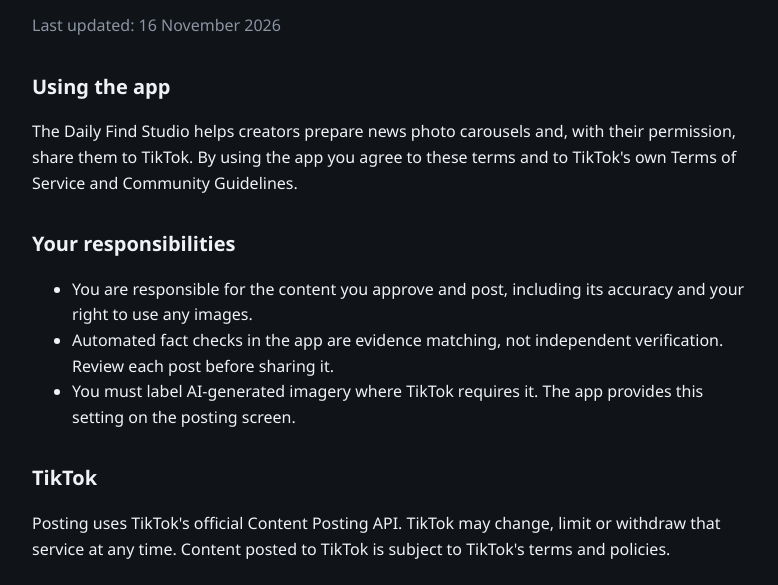
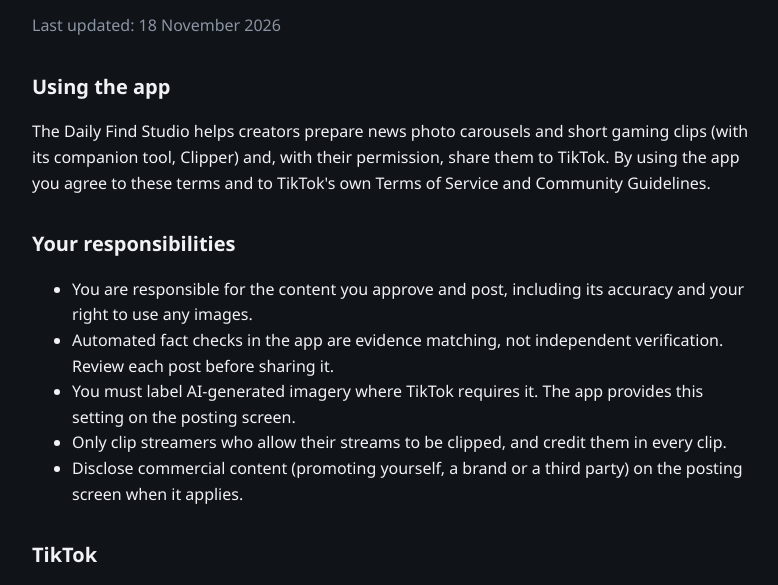
Before and after one commit to thedailyfindofficialuk-lab/dailyfind, a plain HTML site: page terms.html in a window 1280 px wide. Shown: the part 182-767 px from the top of the page, without its empty margins (248-1026 px from the left). Drawn offline with Linux system fonts and the light colour scheme.

Commit message:
Update terms.html

```diff
--- a/terms.html
+++ b/terms.html
@@ -10,16 +10,18 @@
 <main>
 <header><div class="mark">DF</div><div><strong>The Daily Find Studio</strong><div class="muted"><a href="index.html">Home</a></div></div></header>
 <h1>Terms of service</h1>
-<p class="muted">Last updated: 16 November 2026</p>
+<p class="muted">Last updated: 18 November 2026</p>
 
 <h2>Using the app</h2>
-<p>The Daily Find Studio helps creators prepare news photo carousels and, with their permission, share them to TikTok. By using the app you agree to these terms and to TikTok's own Terms of Service and Community Guidelines.</p>
+<p>The Daily Find Studio helps creators prepare news photo carousels and short gaming clips (with its companion tool, Clipper) and, with their permission, share them to TikTok. By using the app you agree to these terms and to TikTok's own Terms of Service and Community Guidelines.</p>
 
 <h2>Your responsibilities</h2>
 <ul>
 <li>You are responsible for the content you approve and post, including its accuracy and your right to use any images.</li>
 <li>Automated fact checks in the app are evidence matching, not independent verification. Review each post before sharing it.</li>
 <li>You must label AI-generated imagery where TikTok requires it. The app provides this setting on the posting screen.</li>
+<li>Only clip streamers who allow their streams to be clipped, and credit them in every clip.</li>
+<li>Disclose commercial content (promoting yourself, a brand or a third party) on the posting screen when it applies.</li>
 </ul>
 
 <h2>TikTok</h2>
```
